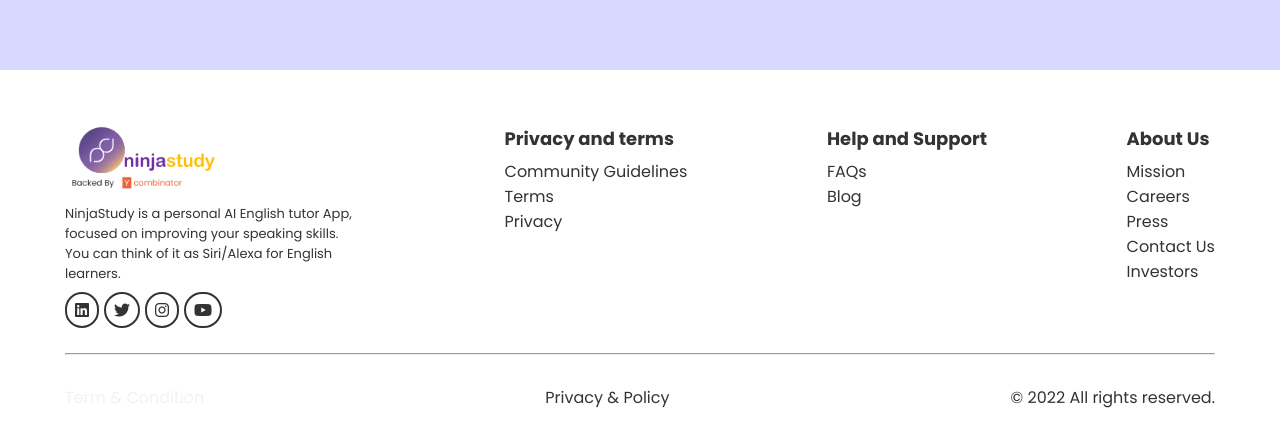
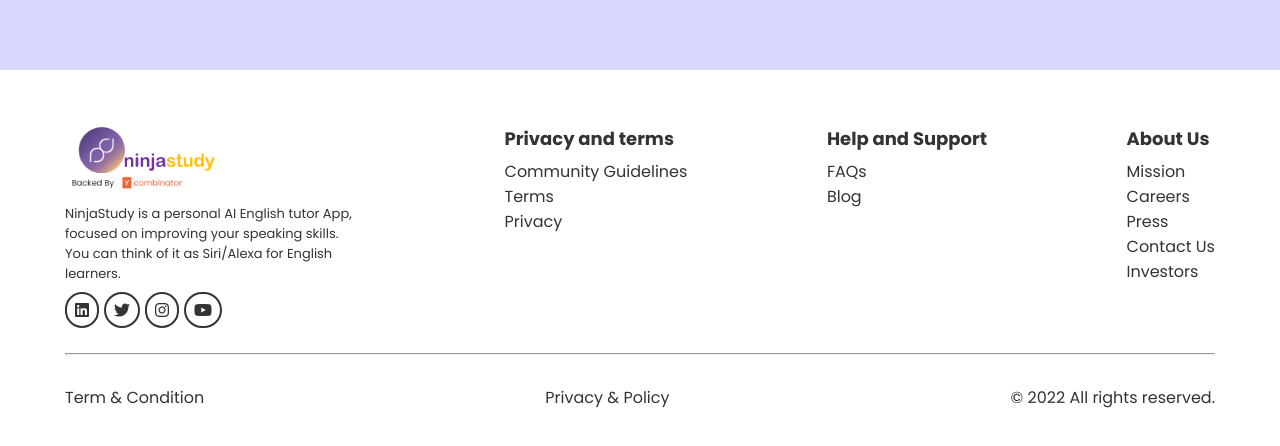
Before and after one commit to tanihka/ninja--study, a React (Create React App) app: page / in a window 1280 px wide. Shown: the part 4476-4922 px from the top of the page. Built offline with nearby package versions, Linux system fonts and the light colour scheme.

Commit message:
Update footer.css

```diff
--- a/src/components/Footer/footer.css
+++ b/src/components/Footer/footer.css
@@ -1,6 +1,7 @@
 footer {
     background-color: #FFFFFF;
     color: #333333;
+    font-family: 'Outfit';
 
 }
 
@@ -79,13 +80,14 @@ hr {
 }
 
 .bottom-text p a{
-    color: #F2F2F2;
+    color: #333333;
 }
 
 .footer-heading {
     font-size: 18px;
     font-weight: 500;
     padding-bottom: 7px;
+    justify-content: space-around;
 }
 
 .social-icons {
```
